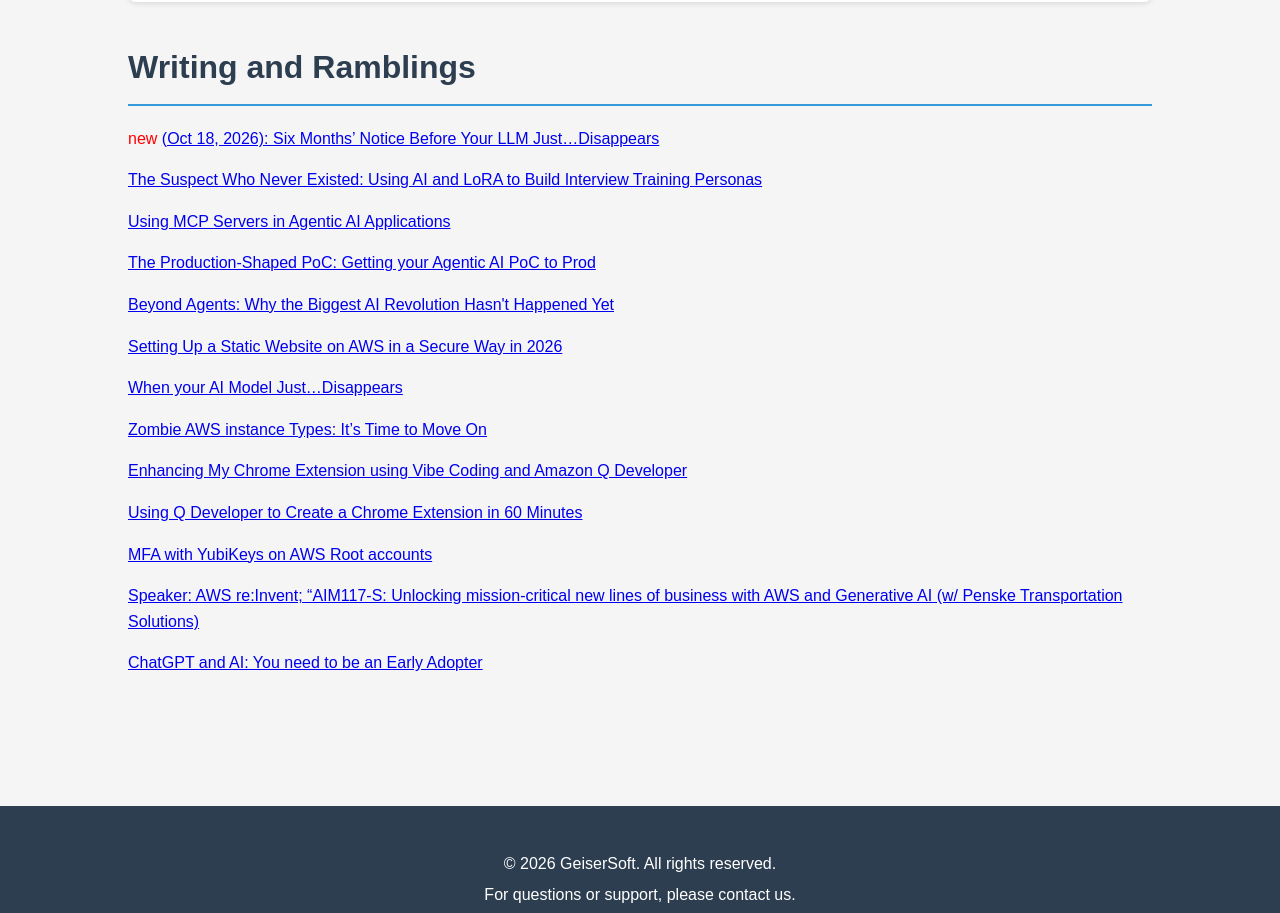
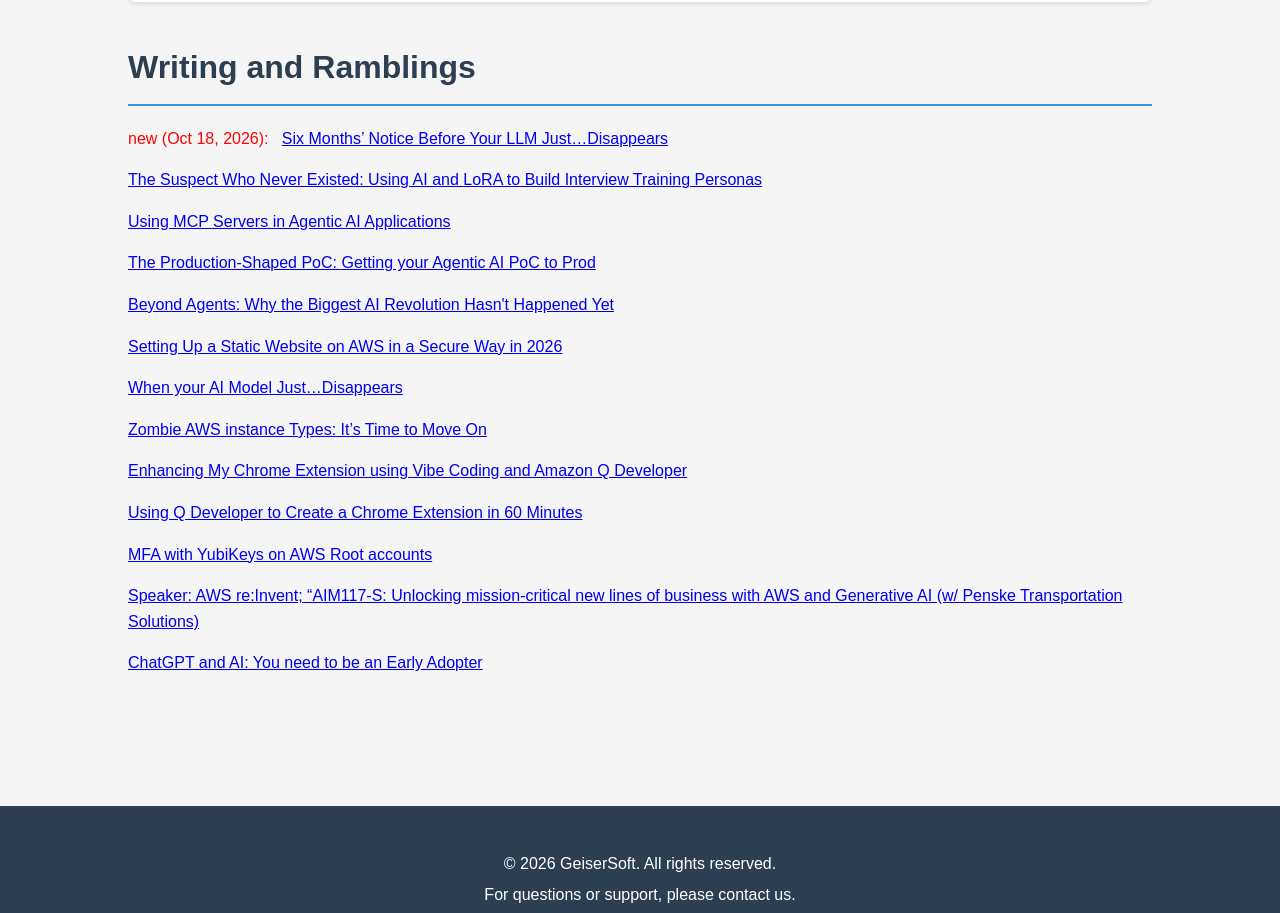
Before and after one commit to michaelgeiser/Geisersoft-com_repo, a plain HTML site: page index.html in a window 1280 px wide. Shown: the part 2562-3475 px from the top of the page. Drawn offline with Linux system fonts and the light colour scheme.

Commit message:
text updated

```diff
--- a/index.html
+++ b/index.html
@@ -108,7 +108,7 @@
             <section>
                 <h2>Writing and Ramblings</h2>
 
-                <p><font color="red">new</font> <a href="https://medium.com/@mgeiser_33377/six-months-notice-before-your-llm-just-disappears-ab49aec188ae" target="_blank">(Oct 18, 2026): Six Months’ Notice Before Your LLM Just…Disappears</a></p>
+                <p><font color="red">new (Oct 18, 2026): &nbsp;</font> <a href="https://medium.com/@mgeiser_33377/six-months-notice-before-your-llm-just-disappears-ab49aec188ae" target="_blank">Six Months’ Notice Before Your LLM Just…Disappears</a></p>
 
                 <p><a href="https://medium.com/@mgeiser_33377/the-suspect-who-never-existed-using-lora-to-build-interview-training-personas-45a15a04b30d" target="_blank">The Suspect Who Never Existed: Using AI and LoRA to Build Interview Training Personas</a></p>
 
```
